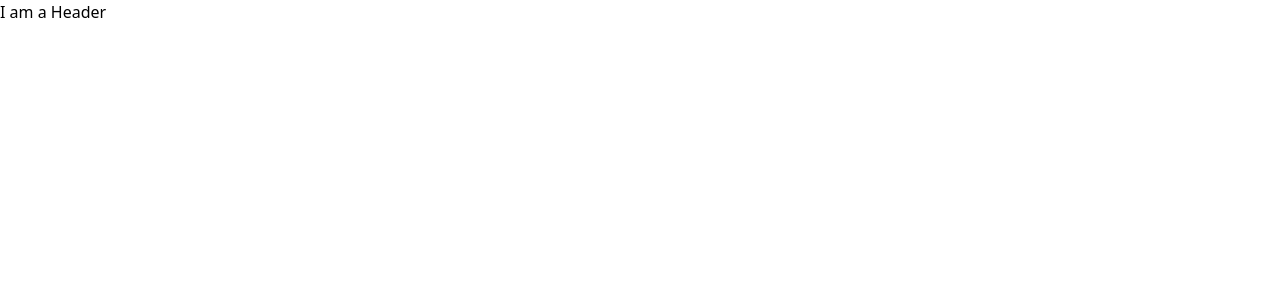
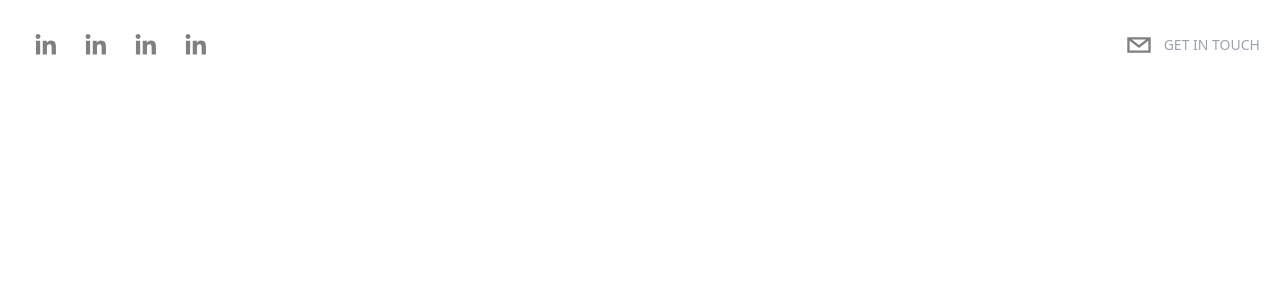
Before and after one commit to hamidrezahashemi71/personal-portfolio, a Next.js app: page / in a window 1280 px wide. Shown: the top 300 px of the page. Built offline with nearby package versions, Linux system fonts and the light colour scheme.

Commit message:
header basics done

```diff
--- a/components/Header.tsx
+++ b/components/Header.tsx
@@ -1,9 +1,56 @@
 import React from "react";
+import {SocialIcon} from "react-social-icons";
+import {motion} from "framer-motion";
 
 type Props = {};
 
-function Header({}: Props) {
-  return <div>I am a Header</div>;
-}
+const Header = (props: Props) => {
+  return (
+    <header className='sticky top-0 p-5 flex items-start xl:items-center justify-between max-w-7xl mx-auto z-20'>
+      <motion.div
+        initial={{x: -500, opacity: 0, scale: 0.5}}
+        animate={{x: 0, opacity: 1, scale: 1}}
+        transition={{duration: 1.5}}
+        className='flex flex-row items-center'>
+        {/* SOCIAL ICONS */}
+        <SocialIcon
+          url='https://www.linkedin.com/in/hh7192/'
+          fgColor='gray'
+          bgColor='transparent'
+        />
+        <SocialIcon
+          url='https://www.linkedin.com/in/hh7192/'
+          fgColor='gray'
+          bgColor='transparent'
+        />
+        <SocialIcon
+          url='https://www.linkedin.com/in/hh7192/'
+          fgColor='gray'
+          bgColor='transparent'
+        />
+        <SocialIcon
+          url='https://www.linkedin.com/in/hh7192/'
+          fgColor='gray'
+          bgColor='transparent'
+        />
+      </motion.div>
+      <motion.div
+        initial={{x: 500, opacity: 0, scale: 0.5}}
+        animate={{x: 0, opacity: 1, scale: 1}}
+        transition={{duration: 1.5}}
+        className='flex flex-row items-center text-gray-300 cursor-pointer'>
+        <SocialIcon
+          className='cursor-pointer'
+          network='email'
+          fgColor='gray'
+          bgColor='transparent'
+        />
+        <p className='hidden md:inline-flex uppercase text-sm text-gray-400'>
+          Get in Touch
+        </p>
+      </motion.div>
+    </header>
+  );
+};
 
 export default Header;
--- a/package.json
+++ b/package.json
@@ -13,9 +13,11 @@
     "@types/node": "18.11.18",
     "@types/react": "18.0.26",
     "@types/react-dom": "18.0.10",
+    "framer-motion": "^8.0.2",
     "next": "13.1.1",
     "react": "18.2.0",
     "react-dom": "18.2.0",
+    "react-social-icons": "^5.15.0",
     "typescript": "4.9.4"
   },
   "devDependencies": {
--- a/pages/index.tsx
+++ b/pages/index.tsx
@@ -13,7 +13,6 @@ export default function Home() {
         <meta name='viewport' content='width=device-width, initial-scale=1' />
         <link rel='icon' href='/favicon.ico' />
       </Head>
-      {/* HEADER */}
       <Header />
       {/* HERO */}
       {/* ABOUT */}
```
Also changed, not shown: 1 other file (tests, documents, lock files or other folders).
